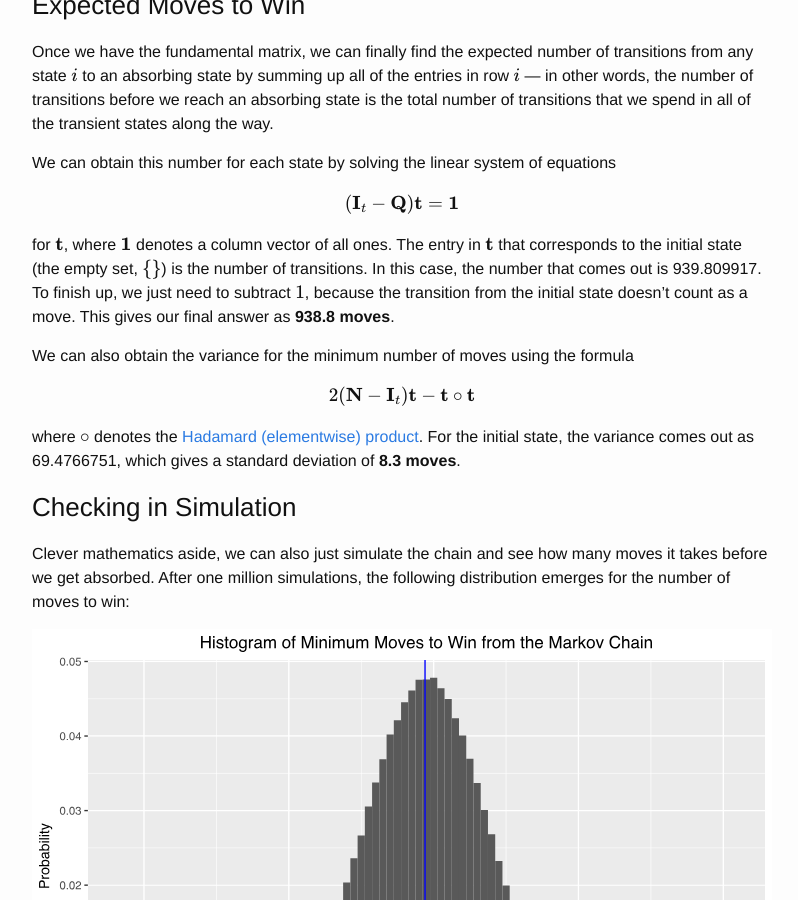
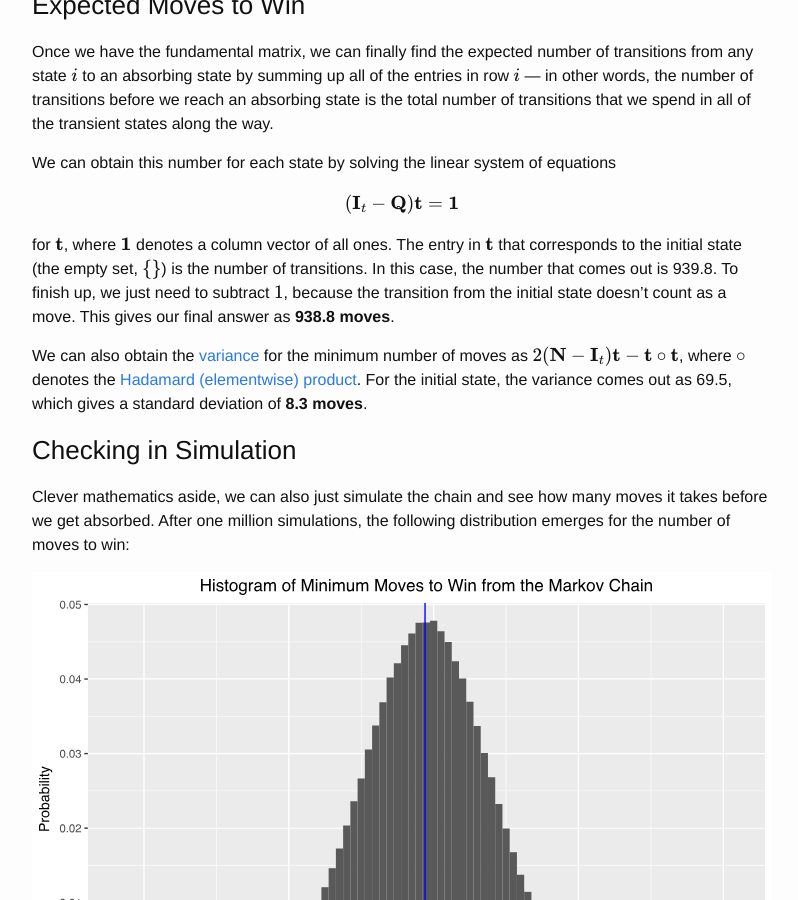
Before and after one commit to jdleesmiller/jdleesmiller.github.io, a Jekyll site: the page built from _posts/2017-08-05-markov-chain-2048.markdown, in a window 1280 px wide and 900 px high, scrolled down 7430 px. Shown: the whole window, without its empty margins (238-1036 px from the left). Built offline with Jekyll 4.4.1, drawn with Linux system fonts in a browser that asks for light colours; formulas are drawn with MathJax 3; some of the changed text lies outside the part shown.

Commit message:
Condense description of variance

```diff
--- a/_posts/2017-08-05-markov-chain-2048.markdown
+++ b/_posts/2017-08-05-markov-chain-2048.markdown
@@ -167,13 +167,13 @@ We can obtain this number for each state by solving the linear system of equatio
 \\[
 (\\mathbf{I}_t - \\mathbf{Q})\\mathbf{t} = \\mathbf{1}
 \\]
-for \\(\\mathbf{t}\\), where \\(\\mathbf{1}\\) denotes a column vector of all ones. The entry in \\(\\mathbf{t}\\) that corresponds to the initial state (the empty set, \\(\\{\\}\\)) is the number of transitions. In this case, the number that comes out is 939.809917. To finish up, we just need to subtract \\(1\\), because the transition from the initial state doesn't count as a move. This gives our final answer as **938.8 moves**.
+for \\(\\mathbf{t}\\), where \\(\\mathbf{1}\\) denotes a column vector of all ones. The entry in \\(\\mathbf{t}\\) that corresponds to the initial state (the empty set, \\(\\{\\}\\)) is the number of transitions. In this case, the number that comes out is 939.8. To finish up, we just need to subtract \\(1\\), because the transition from the initial state doesn't count as a move. This gives our final answer as **938.8 moves**.
 
-We can also obtain the variance for the minimum number of moves using the formula
-\\[
+We can also obtain the [variance](https://en.wikipedia.org/wiki/Absorbing_Markov_chain#Variance_on_number_of_steps) for the minimum number of moves as
+\\(
 2(\\mathbf{N} - \\mathbf{I}_t) \\mathbf{t} - \\mathbf{t} \\circ \\mathbf{t}
-\\]
-where \\(\\circ\\) denotes the [Hadamard (elementwise) product](https://en.wikipedia.org/wiki/Hadamard_product_(matrices)). For the initial state, the variance comes out as 69.4766751, which gives a standard deviation of **8.3 moves**.
+\\),
+where \\(\\circ\\) denotes the [Hadamard (elementwise) product](https://en.wikipedia.org/wiki/Hadamard_product_(matrices)). For the initial state, the variance comes out as 69.5, which gives a standard deviation of **8.3 moves**.
 
 ### Checking in Simulation
 
@@ -295,8 +295,6 @@ Calculating these conditional probabilities for each target sum, and then adding
 
 [^changes]: The appearance of the game's win screen changed several times over the months in which I collected this data. For the record, playing 2048 was not the only thing I did during these months.
 
-- finish human section
-- remove variance formula?
 - better explanation of binomial weights and probs
 
 <script type="text/x-mathjax-config">
```
